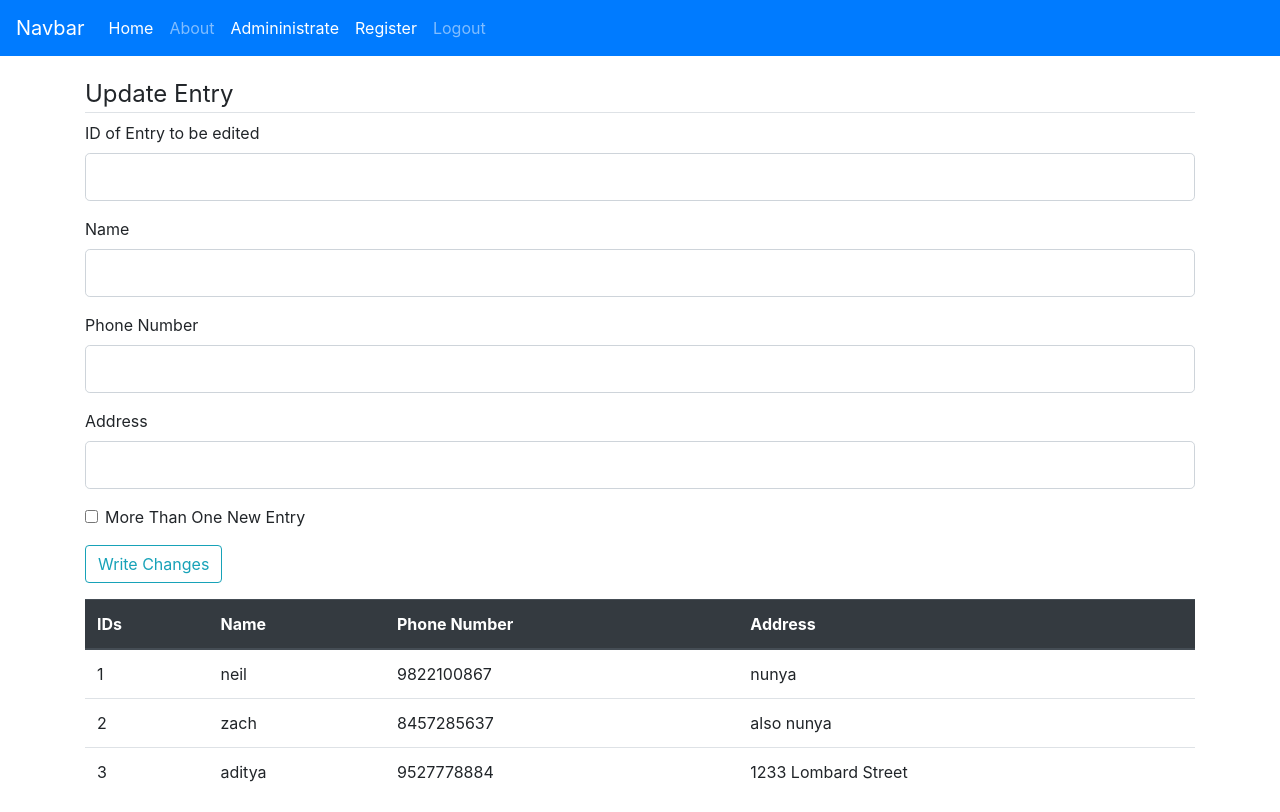
After one commit to NeilBotelho/SE-Project, a Flask app: page /admin/editentry in a window 1280 px wide. The commit adds this page. Run offline with Flask 2, Linux system fonts and the light colour scheme; a user stored in the database is signed in; data comes from the database, SQL or seed files in the repository; both versions use the stored data as it was after the commit; some libraries are stand-ins or nearby versions.

Commit message:
Added "New entry" and  "Edit Entry" functionalities. Not added to navbar as yet. Navbar Administrate points to New Entry file. Added newentry.html and editEntry.html templates Edited register.html Changed the access of Entry databse in forms to db.session.query(Entry) due to errors

```diff
--- a/tdm/forms.py
+++ b/tdm/forms.py
@@ -1,8 +1,9 @@
 from flask_wtf import FlaskForm
 from wtforms import StringField,PasswordField,SubmitField,BooleanField, IntegerField
 from wtforms.validators import DataRequired, Length,EqualTo,ValidationError
-from tdm.models import Admin
-
+from tdm.models import Admin, Entry
+from tdm import db
+# from flask import flash
 class LoginForm(FlaskForm):
 	username=StringField('Username',
 		validators=[DataRequired(),Length(min=2,max=20)])
@@ -32,9 +33,36 @@ class RegistrationForm(FlaskForm):
 # 					self.qType='t'
 # 				# else:
 # 					# raise ValidationError("No such entry")
+class SearchForm(FlaskForm):
+	searchTerm=StringField('Search',validators=[Length(max=21)])
+	submit=SubmitField('Add Entry')
 
 class NewEntryForm(FlaskForm):
-	phone_num=IntegerField("Phone Number",validators=[DataRequired(),Length(min=5,max=14)])
+	ID=IntegerField("phone_num")
+	phone_num=IntegerField("Phone Number",validators=[DataRequired()])
 	name=StringField("Name",validators=[DataRequired(),Length(min=2,max=50)])
 	address=StringField("Address",validators=[DataRequired(),Length(min=2,max=50)])
+	moreThanOneEntry=BooleanField('More Than One New Entry')
 	submit=SubmitField('Add Entry')
+	def validate_phone_num(self,phone_num):
+		phone_len=len(str(phone_num.data))
+		if(phone_len>11 or phone_len <8):
+			raise ValidationError('Invalid Phone number')
+		entry=db.session.query(Entry.phone_num).filter_by(phone_num=phone_num.data)
+		if(entry):
+			raise ValidationError('Phone Number already exists in directory. \nPlease ask an admin to edit the entry if necessary.')
+class EditEntryForm(FlaskForm):
+	ID=IntegerField("ID of Entry to be edited",validators=[DataRequired()])
+	phone_num=IntegerField("Phone Number",validators=[DataRequired()])
+	name=StringField("Name",validators=[DataRequired(),Length(min=2,max=50)])
+	address=StringField("Address",validators=[DataRequired(),Length(min=2,max=50)])
+	moreThanOneEntry=BooleanField('More Than One New Entry')
+	submit=SubmitField('Write Changes')
+	def validate_phone_num(self,phone_num):
+		phone_len=len(str(phone_num.data))
+		if(phone_len>11 or phone_len <8):
+			raise ValidationError('Invalid Phone number')
+		def validate_ID(self,ID):
+			entry=db.session.query(Entry.ID).filter_by(ID=ID.data)
+			if(type(entry)!=type([1])):
+				raise ValidationError("No such ID exists in directory")
--- a/tdm/routes.py
+++ b/tdm/routes.py
@@ -1,14 +1,28 @@
 from flask import Flask, redirect, url_for, flash, request, render_template,session
-from tdm.forms import LoginForm, RegistrationForm
-from tdm.models import Admin, Entry, EntryTable,SortableTable
+from tdm.forms import LoginForm, RegistrationForm, NewEntryForm, SearchForm, EditEntryForm
+from tdm.models import Admin, Entry
 from tdm import app, db,bcrypt
 from flask_login import login_user, current_user, logout_user,login_required
 
-@app.route('/')
+@app.route('/',methods=['POST','GET'])
 def home():
 	rows=Entry.query.all()
-
-	return render_template('home.html',title='Welcome',rows=rows)
+	form=SearchForm()
+	if form.validate_on_submit():
+		if form.searchTerm.data=="":
+			return render_template('home.html',title='Welcome',rows=rows,form=form)
+		rows=[]
+		NameRows=Entry.query.filter_by(name=form.searchTerm.data.strip())
+		AddressRows=Entry.query.filter_by(address=form.searchTerm.data.strip())
+		PhoneRows=[]
+		try:
+			PhoneRows=Entry.query.filter_by(phone_num=int(form.searchTerm.data.strip()))
+		except:
+			pass
+		for field in (NameRows,AddressRows, PhoneRows):
+			for data in field:
+				rows.append(data)
+	return render_template('home.html',title='Welcome',rows=rows,form=form)
 
 @app.route('/about')
 def about():
@@ -22,7 +36,7 @@ def register():
 	form=RegistrationForm()
 	if form.validate_on_submit():
 		hashed_password=bcrypt.generate_password_hash(form.password.data).decode('utf-8')
-		new_admin=Admin(username=form.username.data,password=hashed_password)
+		new_admin=Admin(username=form.username.data.lower(),password=hashed_password)
 		db.session.add(new_admin)
 		db.session.commit()
 		flash("Account created for "+str(form.username.data)+"!. You can now log in" ,"success")
@@ -36,7 +50,7 @@ def login():
 		return redirect(url_for("home"))
 	form=LoginForm()
 	if form.validate_on_submit():
-		admin=Admin.query.filter_by(username=form.username.data).first()
+		admin=Admin.query.filter_by(username=form.username.data.lower()).first()
 		if(admin and bcrypt.check_password_hash(admin.password,form.password.data)):
 			login_user(admin,remember=form.remember.data)
 			return redirect(url_for("home"))
@@ -54,13 +68,36 @@ def logout():
 		flash("You are not logged in","danger")
 		return redirect(url_for('home'))
 
-@app.route('/result',methods=['POST','GET'])
-def result():
-	return  request.args.get('Search', '')
-	return str(request.form)
-	# return request.form['tableSearch']
-	# return render_template('results.html',title=%seach)
-@app.route('/addentry')
+
+
+@app.route('/admin/newentry',methods=['GET','POST'])
 @login_required
-def add():
-	return render_template('new_entry.html',title="new")
+def newEntry():
+	form=NewEntryForm()
+	if form.validate_on_submit():
+		entry=Entry(phone_num=form.phone_num.data,name=form.name.data.lower(),address=form.address.data.lower())
+		db.session.add(entry)
+		db.session.commit()
+		flash("Entry has been added","success")
+		if(not form.moreThanOneEntry.data):
+			return redirect(url_for('home'))
+		else:
+			return redirect(url_for('newEntry'))
+	rows=Entry.query.all()
+	# flash(form.ID.data)
+	return render_template('newEntry.html',title="new",form=form,rows=rows)
+
+@app.route('/admin/editentry',methods=['POST','GET'])
+@login_required
+def editEntry():
+	form=EditEntryForm()
+	if form.validate_on_submit():
+		entry=Entry.query.filter_by(ID=form.ID.data).first()
+		entry.phone_num=form.phone_num.data
+		entry.name=form.name.data.lower()
+		entry.address=form.address.data.lower()
+		db.session.commit()
+		flash("The entry has been updated","success")
+		return redirect(url_for('home'))
+	rows=Entry.query.all()
+	return render_template('update.html',title="Update entry",form=form,rows=rows)
--- a/tdm/static/main.css
+++ b/tdm/static/main.css
@@ -4,3 +4,8 @@
 .table{
 	overflow: scroll;
 }
+
+.search{
+
+
+}
--- a/tdm/templates/layout.html
+++ b/tdm/templates/layout.html
@@ -37,7 +37,10 @@
           </li>
           {%if current_user.is_authenticated %}
           <li class="nav-item active">
-            <a class="nav-link" href="{{url_for('result')}}">Register <span class="sr-only">(current)</span></a>
+            <a class="nav-link" href="{{url_for('newEntry')}}">Admininistrate <span class="sr-only">(current)</span></a>
+          </li>
+          <li class="nav-item active">
+            <a class="nav-link" href="{{url_for('register')}}">Register <span class="sr-only">(current)</span></a>
           </li>{%endif%}
           <li class="nav-item">
           {%if current_user.is_authenticated %}
@@ -48,11 +51,9 @@
           </li>
         </ul>
       </div>
-<form class="form-inline my-2 my-lg-0", action="{{url_for('result')}}",method='POST',id='tableSearch'>
-      <input class="form-control mr-sm-2" type="search" placeholder="Search" aria-label="Search",name=Search>
-      <button class="btn btn-secondary my-2 my-sm-0" type="submit">Search</button>
-    </form>
     </nav>
+
+
 
 
 
@@ -72,7 +73,7 @@
     </div>
 
     <!-- Optional JavaScript -->
-<!-- <script type=texxt/javascript, src="{{ url_for('static', filename='sort-table.js') }}" /> -->
+<script src="{{ url_for('static', filename='sorttable.js') }}"></script>
 
     <!-- jQuery first, then Popper.js, then Bootstrap JS -->
     <script src="https://code.jquery.com/jquery-3.3.1.slim.min.js" integrity="sha384-q8i/X+965DzO0rT7abK41JStQIAqVgRVzpbzo5smXKp4YfRvH+8abtTE1Pi6jizo" crossorigin="anonymous"></script>
--- a/tdm/templates/register.html
+++ b/tdm/templates/register.html
@@ -3,6 +3,7 @@
 <div class="content-section">
 	<form method="POST" action="">
 		{{form.hidden_tag()}}
+
 		<fieldset class="form-group">
 			<legend class="border-bottom mb4">Sign Up</legend>
 			<div class="form-group">
--- /dev/null
+++ b/tdm/templates/update.html
@@ -0,0 +1,99 @@
+{% extends "layout.html" %}
+{% block content %}
+
+<div class="content-section, update">
+  <form method="POST" action="">
+    {{form.hidden_tag()}}
+    <fieldset class="form-group">
+      <legend class="border-bottom mb4">Update Entry</legend>
+       <div class="form-group">
+                    {{ form.ID.label(class="form-control-label") }}
+
+                    {% if form.ID.errors %}
+                        {{ form.ID(class="form-control form-control-lg is-invalid") }}
+                        <div class="invalid-feedback">
+                            {% for error in form.ID.errors %}
+                                <span>{{ error }}</span>
+                            {% endfor %}
+                        </div>
+                    {% else %}
+                        {{ form.ID(class="form-control form-control-lg") }}
+                    {% endif %}
+      </div>
+      <div class="form-group">
+                    {{ form.name.label(class="form-control-label") }}
+
+                    {% if form.name.errors %}
+                        {{ form.name(class="form-control form-control-lg is-invalid") }}
+                        <div class="invalid-feedback">
+                            {% for error in form.name.errors %}
+                                <span>{{ error }}</span>
+                            {% endfor %}
+                        </div>
+                    {% else %}
+                        {{ form.name(class="form-control form-control-lg") }}
+                    {% endif %}
+      </div>
+      <div class="form-group">
+                    {{ form.phone_num.label(class="form-control-label") }}
+                    {% if form.phone_num.errors %}
+                        {{ form.phone_num(class="form-control form-control-lg is-invalid") }}
+                        <div class="invalid-feedback">
+                            {% for error in form.phone_num.errors %}
+                                <span>{{ error }}</span>
+                            {% endfor %}
+                        </div>
+                    {% else %}
+                        {{ form.phone_num(class="form-control form-control-lg") }}
+                    {% endif %}
+      </div>
+      <div class="form-group">
+                    {{ form.address.label(class="form-control-label") }}
+                    {% if form.address.errors %}
+                        {{ form.address(class="form-control form-control-lg is-invalid") }}
+                        <div class="invalid-feedback">
+                            {% for error in form.address.errors %}
+                                <span>{{ error }}</span>
+                            {% endfor %}
+                        </div>
+                    {% else %}
+                        {{ form.address(class="form-control form-control-lg") }}
+                    {% endif %}
+      </div>
+      <div class="form-check">
+                    {{ form.moreThanOneEntry(class="form-check-input") }}
+                    {{ form.moreThanOneEntry.label(class="form-check-label") }}
+                </div>
+    </fieldset>
+    <div class="form-group">
+      {{form.submit(class="btn btn-outline-info")}}
+    </div>
+  </form>
+</div>
+
+
+
+
+
+  <table class='sortable table'>
+     <thead class=thead-dark>
+     <tr>
+        <th scope="col">IDs</th>
+        <th scope="col">Name</th>
+        <th scope="col">Phone Number</th>
+        <th scope="col">Address</th>
+     </tr>
+     </thead>
+     <tbody>
+{%for row in rows%}
+        <tr>
+           <td >{{row.ID}}</td>
+           <td>{{row.name}}</td>
+           <td>{{row.phone_num}}</td>
+           <td>{{row.address}}</td>
+        </tr>
+     {% endfor %}
+  	</tbody>
+  </table>
+
+{% endblock content %}
```
Also changed, not shown: tdm/models.py (+0 -41 lines), tdm/templates/home.html (+38 -4 lines), tdm/templates/newEntry.html (added, +85 -0 lines), tdm/site.db.
